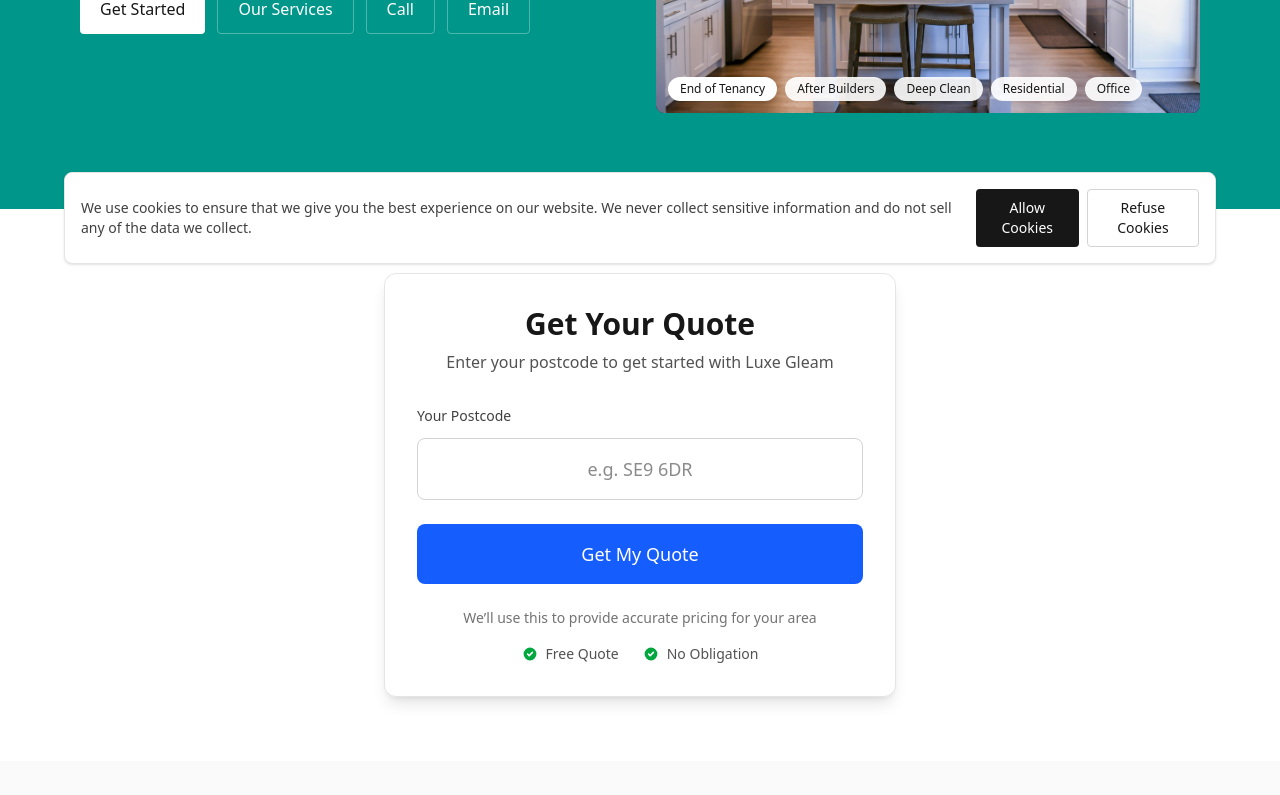
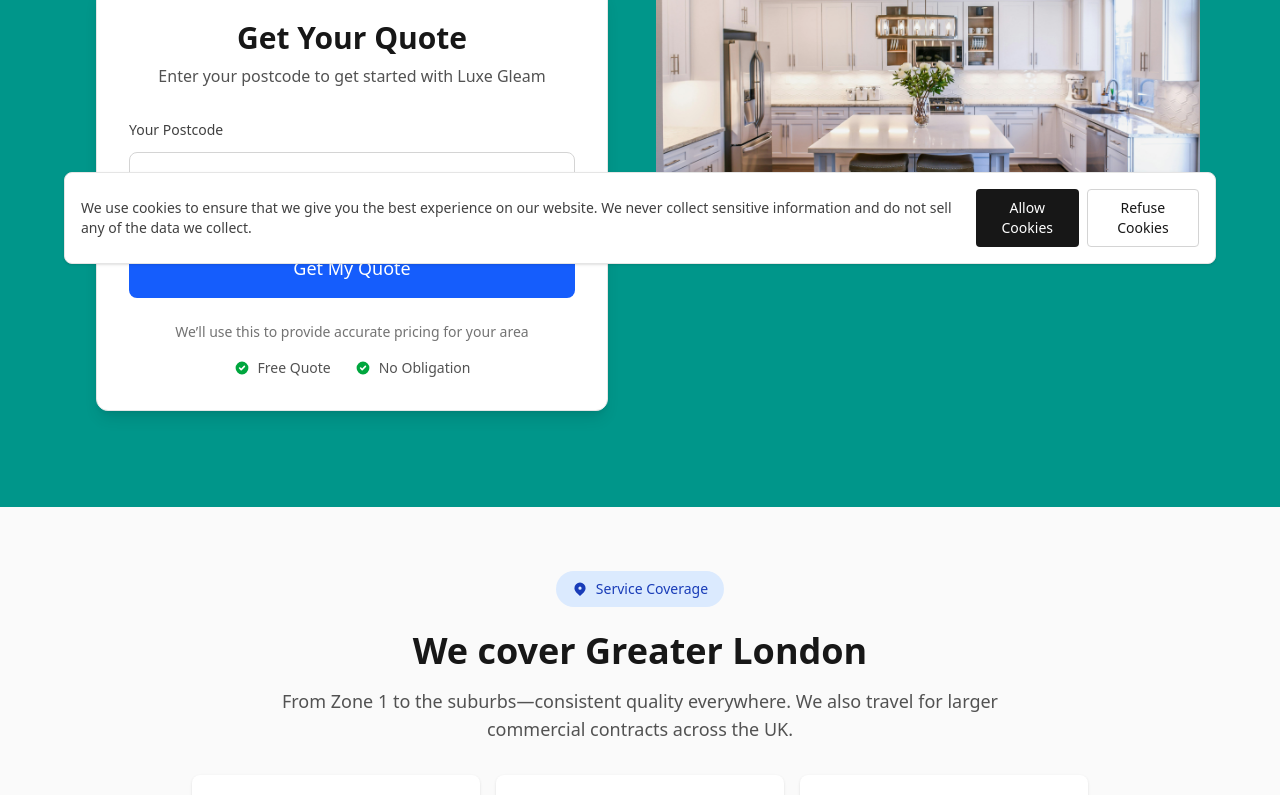
Before and after one commit to malikusama755/kaazhclean, a Next.js app: page / in a window 1280 px wide. Shown: the part 520-1315 px from the top of the page. Built offline with nearby package versions, Linux system fonts and the light colour scheme.

Commit message:
Update project with latest changes

```diff
--- a/src/app/page.tsx
+++ b/src/app/page.tsx
@@ -20,6 +20,11 @@
                      <a href="tel:00923326666788" className="inline-flex items-center rounded border border-white/30 px-4 sm:px-5 py-2.5 sm:py-3 font-medium hover:bg-white/10 w-full sm:w-auto justify-center">Call</a>
                      <a href="mailto:hikaazhsclean@gmail.com" className="inline-flex items-center rounded border border-white/30 px-4 sm:px-5 py-2.5 sm:py-3 font-medium hover:bg-white/10 w-full sm:w-auto justify-center">Email</a>
                    </div>
+
+                   {/* Postcode Input in Hero */}
+                   <div className="mt-8">
+                     <PostcodeInput />
+                   </div>
           </div>
           <div className="relative aspect-[4/3] w-full rounded-lg overflow-hidden bg-neutral-800">
             <Image src="/images/hero-1.jpg" alt="Cleaning hero" fill className="object-cover opacity-95" priority />
@@ -34,12 +39,6 @@
         </div>
       </section>
 
-             {/* Postcode Input Section */}
-             <section className="bg-white py-16">
-               <div className="mx-auto max-w-6xl px-4">
-                 <PostcodeInput />
-               </div>
-             </section>
 
              {/* Service Coverage Section */}
              <section className="bg-neutral-50">
--- a/src/app/quick-quote/page.tsx
+++ b/src/app/quick-quote/page.tsx
@@ -1,6 +1,6 @@
 'use client'
 
-import { useState, useEffect } from "react";
+import { useState, useEffect, Suspense } from "react";
 import { useSearchParams } from "next/navigation";
 import {
   IconIroningSteam,
@@ -12,7 +12,7 @@
   IconWashMachine,
 } from "@tabler/icons-react";
 
-export default function QuickQuotePage() {
+function QuickQuoteContent() {
   const searchParams = useSearchParams();
   const [currentStep, setCurrentStep] = useState(1);
   const [selectedService, setSelectedService] = useState("");
@@ -818,3 +818,11 @@
     </div>
   );
 }
+
+export default function QuickQuotePage() {
+  return (
+    <Suspense fallback={null}>
+      <QuickQuoteContent />
+    </Suspense>
+  );
+}
```
Lines whose indentation alone changed are shown as unchanged.
